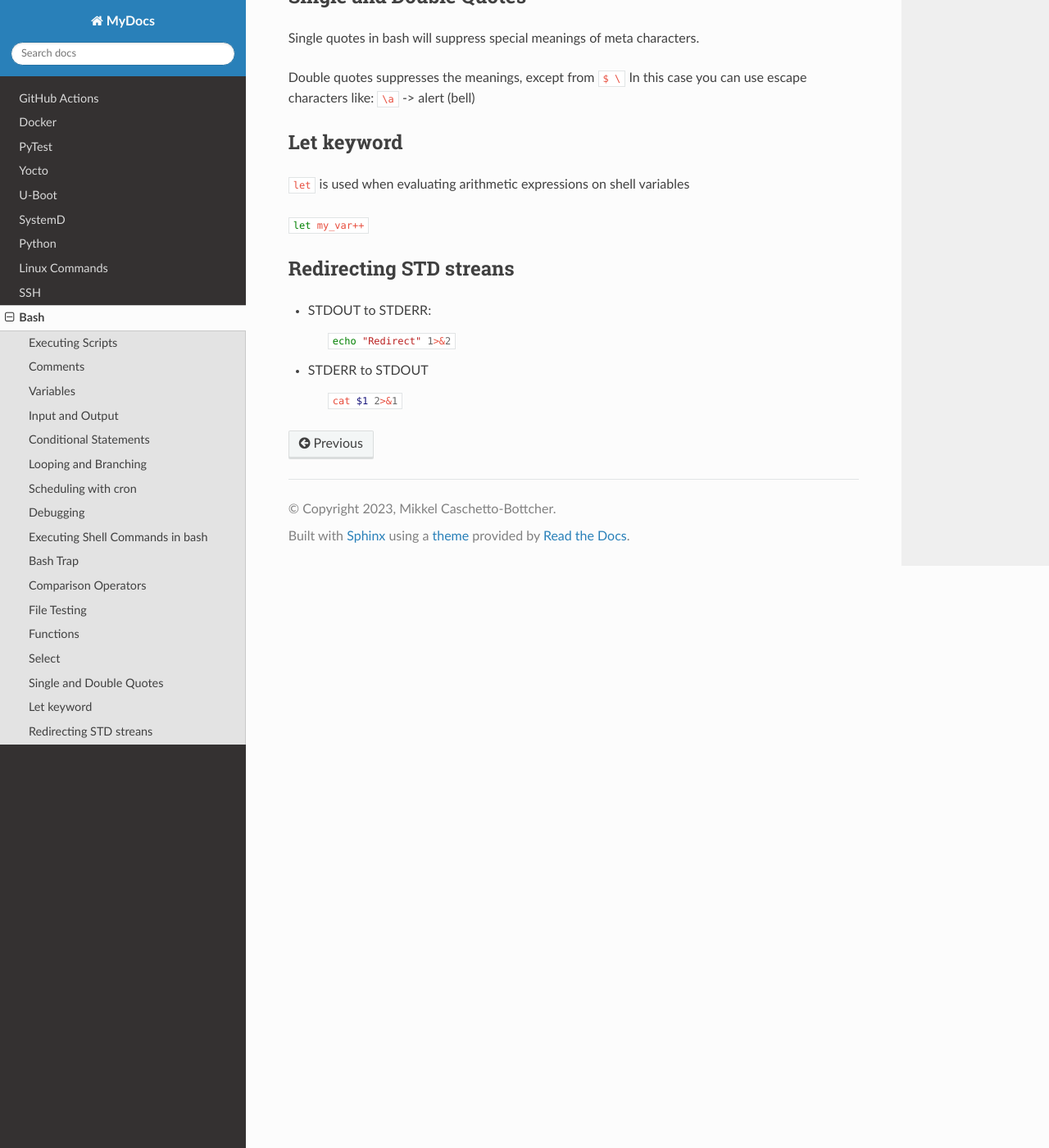
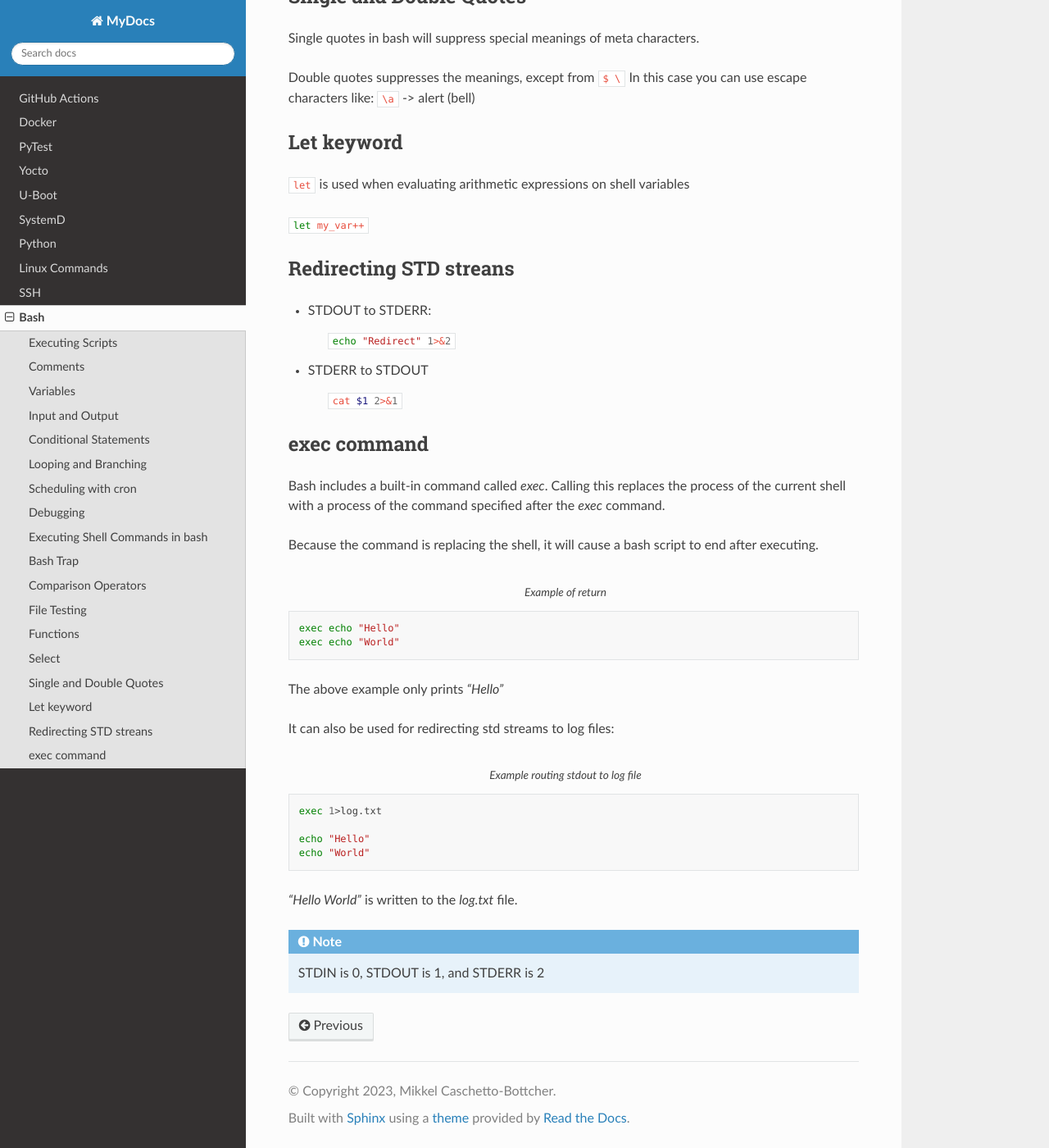
Before and after one commit to mcbottcher/my_docs, a Sphinx documentation site: the page built from docs/source/bash.rst, in a window 1280 px wide and 1400 px high, scrolled down 6804 px. Shown: the whole window at 82% size. Built offline with Sphinx 7.4.7 and the Read the Docs theme 2.0.0, drawn with Linux system fonts in a browser that asks for light colours.

Commit message:
bash.rst: Added exec command

```diff
--- a/docs/source/bash.rst
+++ b/docs/source/bash.rst
@@ -341,3 +341,34 @@ Redirecting STD streans
 - STDERR to STDOUT
 
     :bash:`cat $1 2>&1`
+
+exec command
+------------
+
+Bash includes a built-in command called `exec`.
+Calling this replaces the process of the current shell with a process of the command specified after the `exec` command.
+
+Because the command is replacing the shell, it will cause a bash script to end after executing.
+
+.. code-block:: bash
+    :caption: Example of return
+
+    exec echo "Hello"
+    exec echo "World"
+
+The above example only prints *"Hello"*
+
+It can also be used for redirecting std streams to log files:
+
+.. code-block:: bash
+    :caption: Example routing stdout to log file
+
+    exec 1>log.txt
+
+    echo "Hello"
+    echo "World"
+
+*"Hello World"* is written to the *log.txt* file.
+
+.. note::
+    STDIN is 0, STDOUT is 1, and STDERR is 2
```
